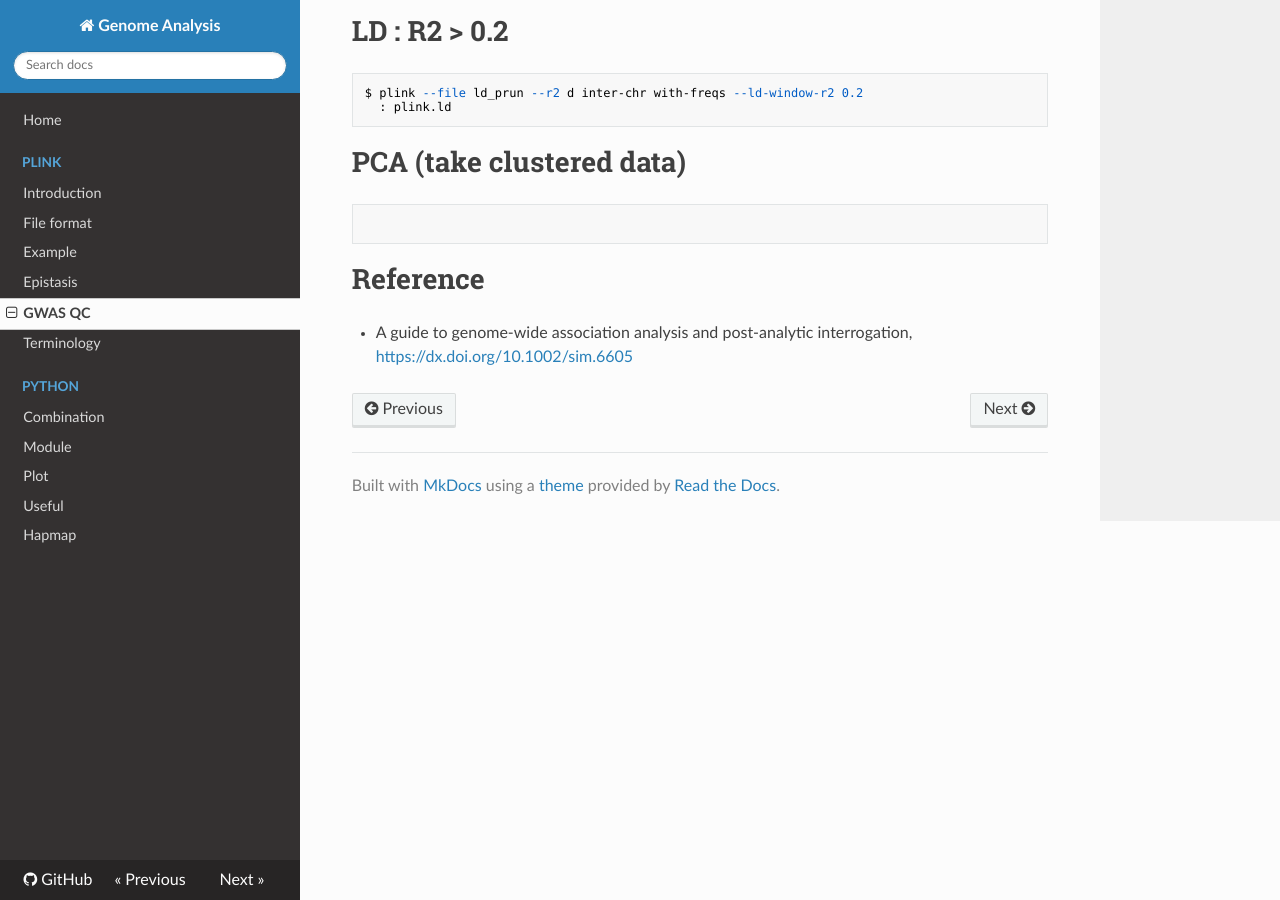
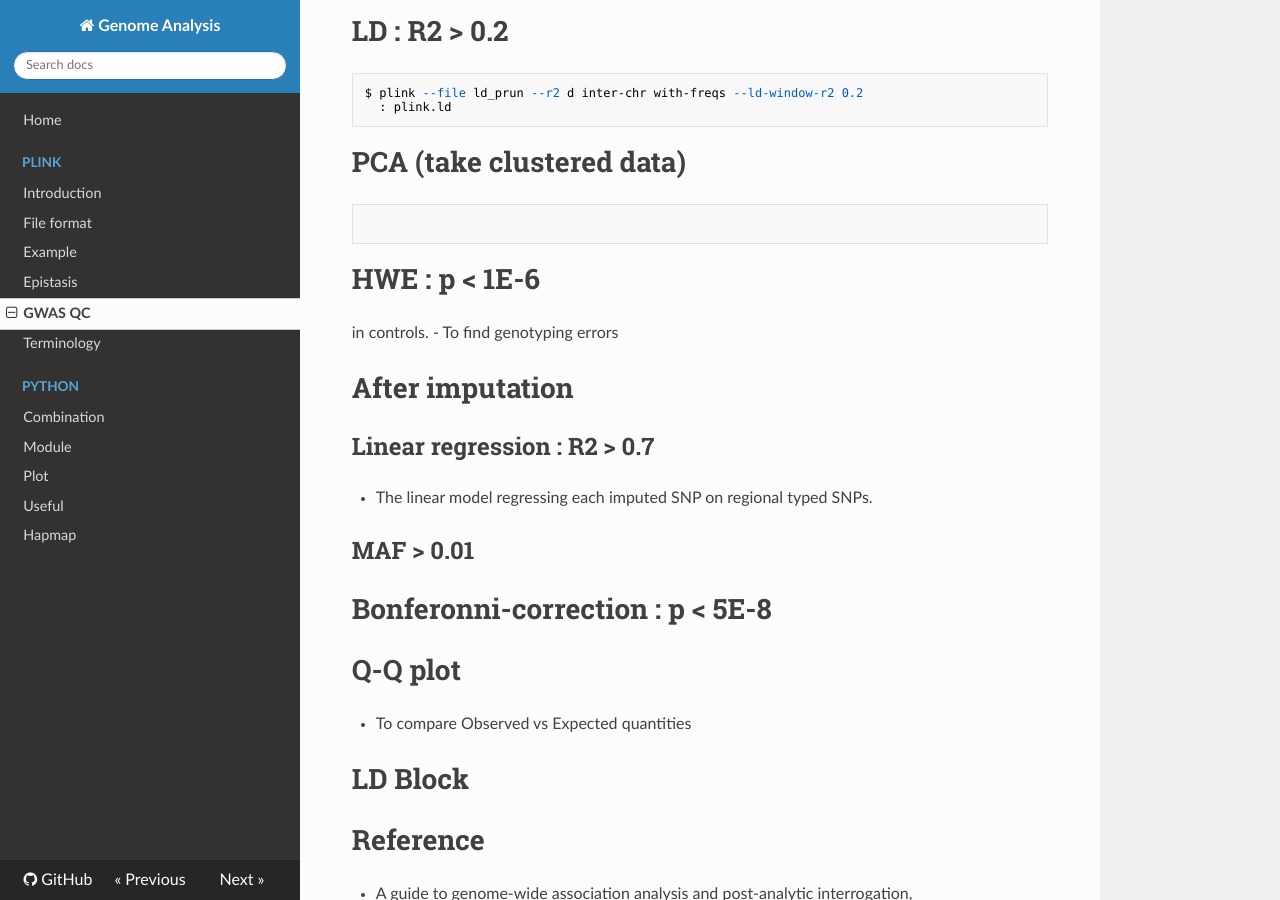
Before and after one commit to WonyoungCho/plink, an MkDocs documentation site: the page built from docs/GWAS.md, in a window 1280 px wide and 900 px high, scrolled down 2976 px. Built offline with MkDocs 1.6.1, drawn with Linux system fonts in a browser that asks for light colours; nearby versions of some CDN libraries; old or Windows-style settings are respelled for this version of MkDocs.

Commit message:
Update GWAS.md

````diff
--- a/docs/GWAS.md
+++ b/docs/GWAS.md
@@ -98,6 +98,22 @@ $ plink --file ld_prun --r2 d inter-chr with-freqs --ld-window-r2 0.2
 
 ```
 
+# HWE : p < 1E-6
+in controls.
+- To find genotyping errors
+
+# After imputation
+## Linear regression : R2 > 0.7
+- The linear model regressing each imputed SNP on regional typed SNPs.
+
+## MAF > 0.01
+
+# Bonferonni-correction : p < 5E-8
+
+# Q-Q plot
+- To compare Observed vs Expected quantities
+
+#  LD Block
 
 # Reference
 - A guide to genome-wide association analysis and post-analytic interrogation, <https://dx.doi.org/10.1002/sim.6605>
````
